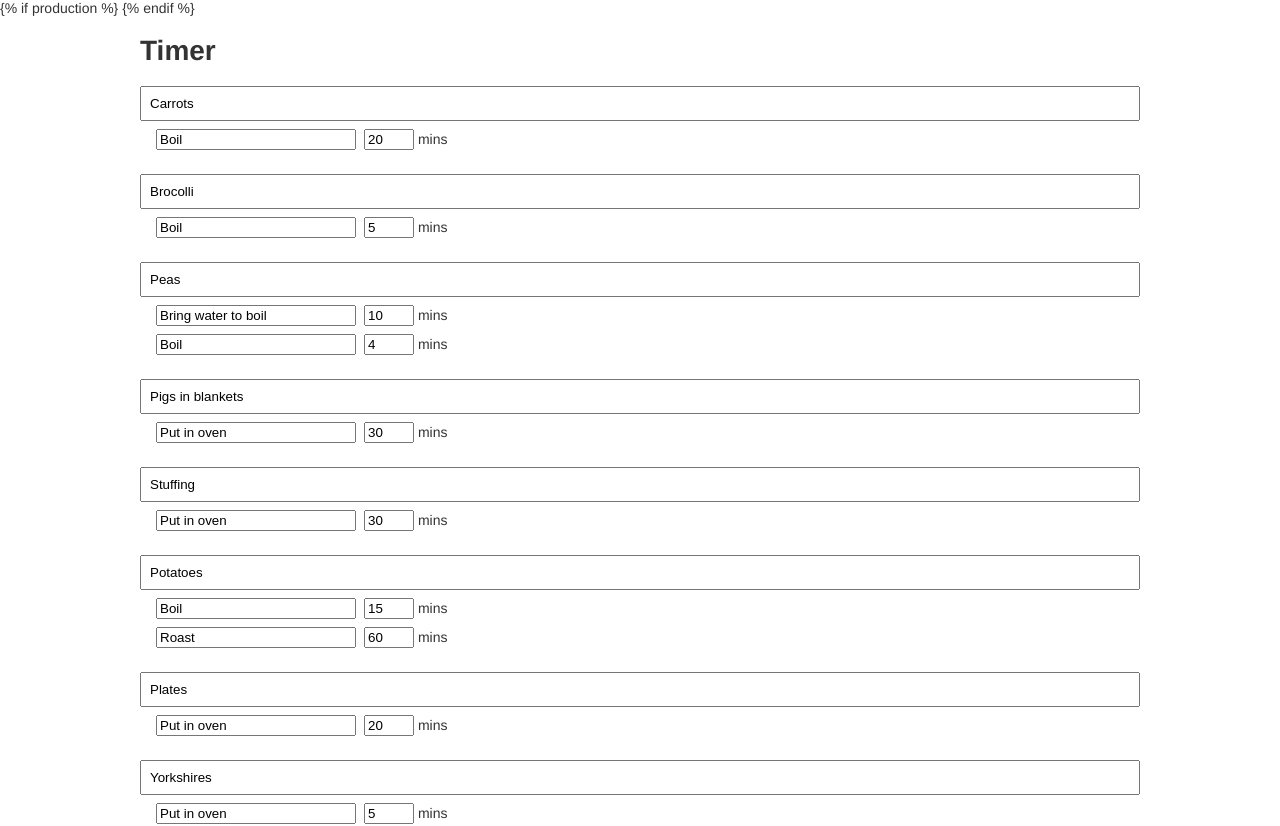
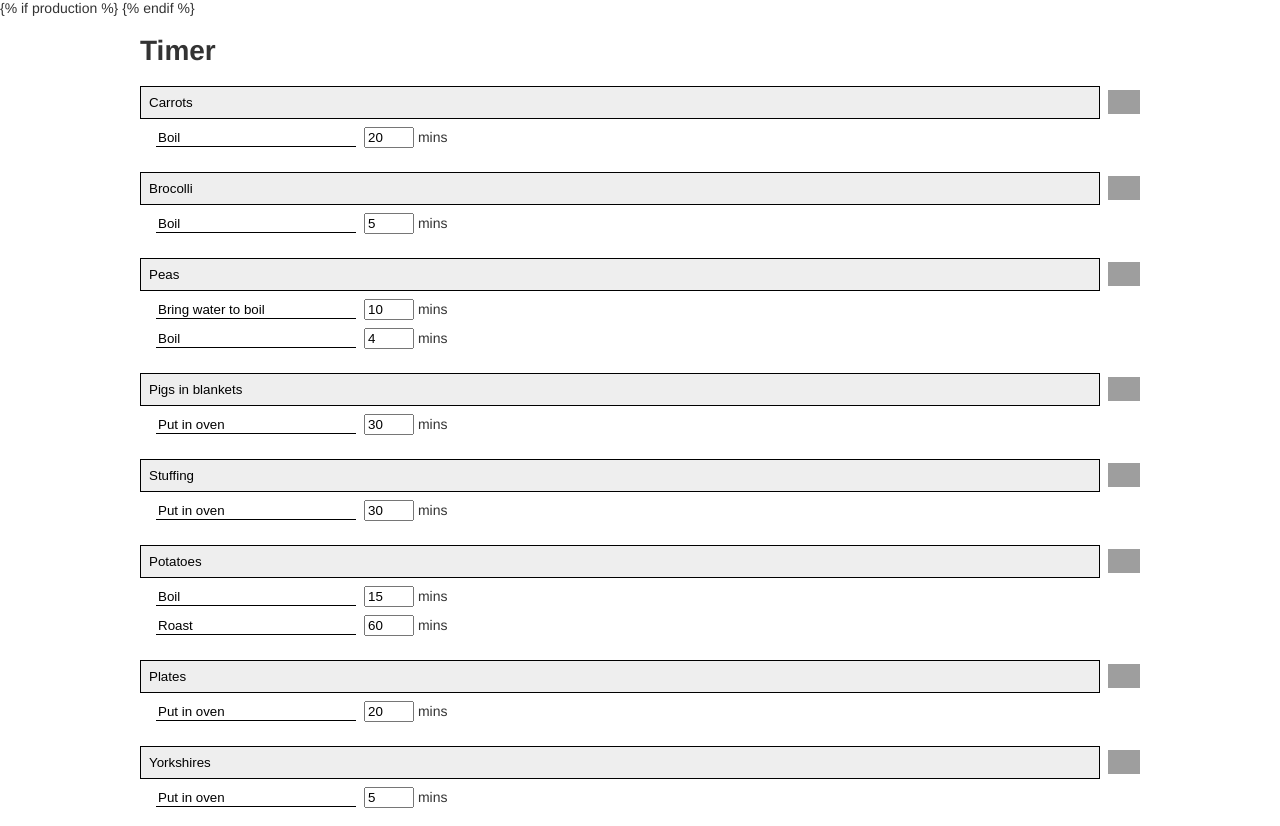
Before and after one commit to burt202/timer, a React app: page / in a window 1280 px wide. Shown: the top 826 px of the page. Built offline with nearby package versions, Linux system fonts and the light colour scheme; grey boxes are pictures that could not be loaded.

Commit message:
Allow deleting of items

```diff
--- a/package.json
+++ b/package.json
@@ -25,6 +25,7 @@
     "@typescript-eslint/eslint-plugin": "^5.5.0",
     "@typescript-eslint/parser": "^5.5.0",
     "chai": "^4.3.4",
+    "copy-webpack-plugin": "^10.2.0",
     "css-loader": "^6.2.0",
     "css-minimizer-webpack-plugin": "^3.0.2",
     "eslint": "^8.4.0",
--- a/src/js/items.tsx
+++ b/src/js/items.tsx
@@ -22,21 +22,42 @@ export default function Items(props: Props) {
       {props.items.map((item, i) => {
         return (
           <div key={i} style={{marginBottom: 24}}>
+            <div style={{display: "flex", alignItems: "center"}}>
               <input
                 placeholder="Item name"
                 value={item.name}
-              style={{padding: 8, width: "100%"}}
+                style={{
+                  padding: 8,
+                  width: "100%",
+                  marginRight: 8,
+                  background: "#eee",
+                  border: "1px solid",
+                }}
                 onChange={(e) => {
                   updateItem(i, {...item, name: e.target.value})
                 }}
               />
+              <img
+                src="delete.svg"
+                style={{height: 24, cursor: "pointer"}}
+                onClick={() => {
+                  const updated = R.remove(i, 1, props.items)
+                  props.onItemsChange(updated)
+                }}
+              />
+            </div>
             {item.stages.map((s, j) => {
               return (
                 <div key={`${i}${j}`} style={{paddingLeft: 16, marginTop: 8}}>
                   <input
                     placeholder="Stage name"
                     value={s.name}
-                    style={{width: 200, marginRight: 8}}
+                    style={{
+                      width: 200,
+                      border: 0,
+                      borderBottom: "1px solid",
+                      marginRight: 8,
+                    }}
                     onChange={(e) => {
                       const stages = R.update(
                         j,
--- a/webpack/config.common.js
+++ b/webpack/config.common.js
@@ -1,3 +1,4 @@
+const CopyWebpackPlugin = require("copy-webpack-plugin")
 const webpack = require("webpack")
 const path = require("path")
 
@@ -23,6 +24,9 @@ module.exports = {
     extensions: [".tsx", ".ts", ".js"],
   },
   plugins: [
+    new CopyWebpackPlugin({
+      patterns: [{from: "src/delete.svg", to: "delete.svg"}],
+    }),
     new webpack.DefinePlugin({
       VERSION: JSON.stringify(packageJson.version),
     }),
```
Also changed, not shown: src/delete.svg (added), 1 other file (tests, documents, lock files or other folders). Lines whose indentation alone changed are shown as unchanged.
